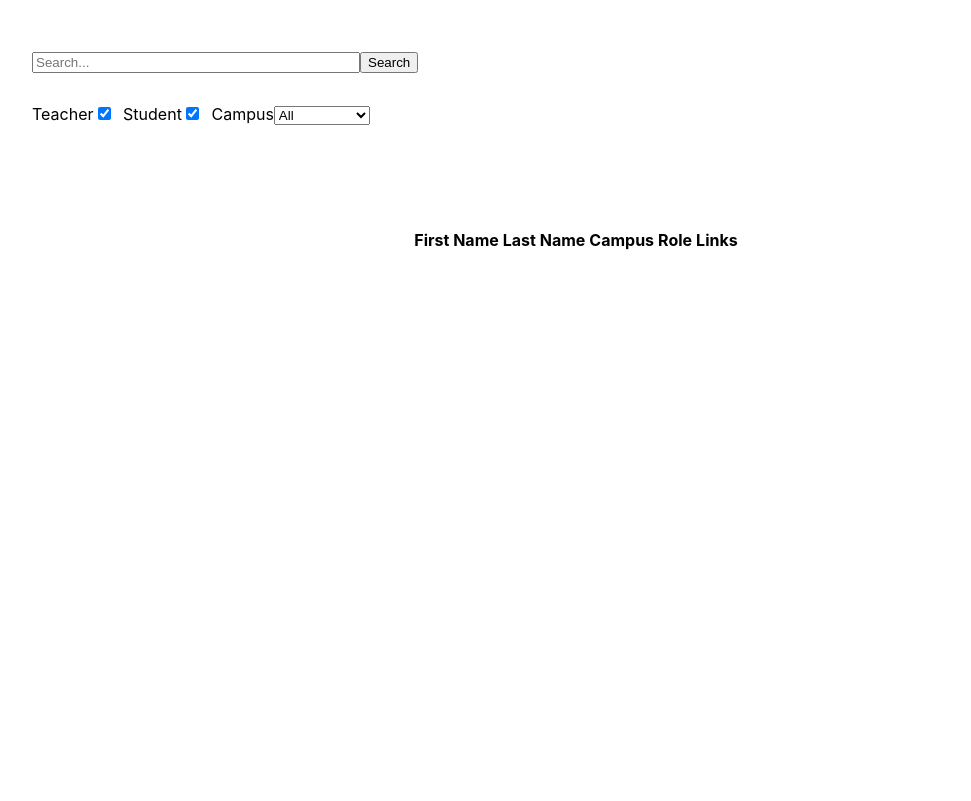
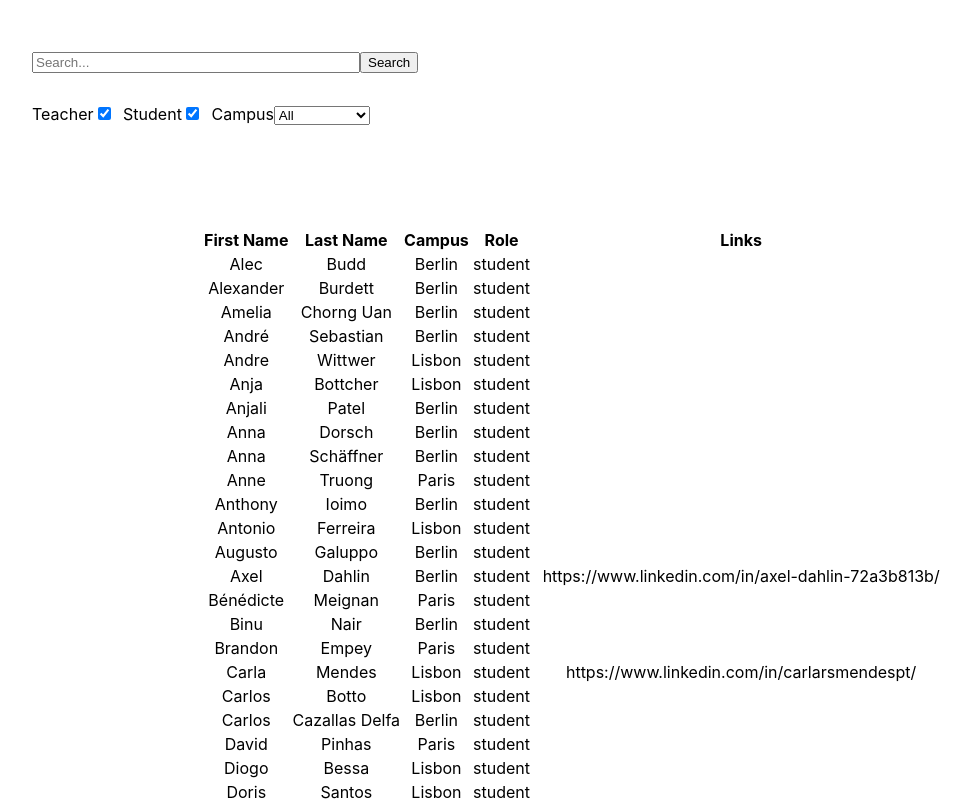
Before and after one commit to ironhack-labs-369/lab-react-ironbook, a React (Create React App) app: page / in a window 1280 px wide. Shown: the top 801 px of the page, without its empty margins (96-1067 px from the left). Built offline with nearby package versions, Linux system fonts and the light colour scheme.

Commit message:
components added

```diff
--- a/src/App.js
+++ b/src/App.js
@@ -14,7 +14,6 @@ function App() {
         ...new Set(users.map((user) => user.campus)),
     ]);
     const [selectedCampus, setSelectedCampus] = useState('');
-    const [filtered, setFiltered] = useState([]);
 
     const handleChange = (event) => {
         console.log('type', event.target.type);
@@ -34,6 +33,15 @@ function App() {
 
     const handleSubmit = (event) => {
         event.preventDefault();
+    };
+
+    const campusOptions = campusesList.map((camp) => {
+        return (
+            <option value={camp} key={camp}>
+                {camp}
+            </option>
+        );
+    });
 
     const filteredSearch = users.filter((user) => {
         return (
@@ -50,18 +58,10 @@ function App() {
     });
 
     console.log('filteredSearch', filteredSearch);
-        setFiltered(() => [...filteredSearch]);
+    // setFiltered(() => [...filteredSearch]);
     // setSearchField('');
-    };
-    const campusOptions = campusesList.map((camp) => {
-        return (
-            <option value={camp} key={camp}>
-                {camp}
-            </option>
-        );
-    });
 
-    const displayUsers = filtered.map((user) => {
+    const displayUsers = filteredSearch.map((user) => {
         return (
             <tr key={uuidv4()}>
                 <td>{user.firstName}</td>
```
Lines whose indentation alone changed are shown as unchanged.
